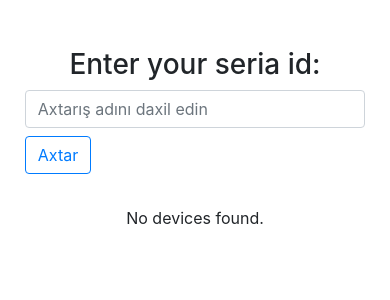
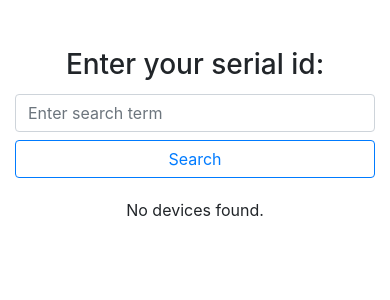
Before and after one commit to SamirAlizada/Multifactioring-Tracking, a Django app: page / in a window 390 px wide. Shown: the part 56-356 px from the top of the page. Run offline with Django 4.2, Linux system fonts and the light colour scheme; some libraries are stand-ins or nearby versions.

Commit message:
become a responsive

```diff
--- a/templates/repairs/searched_device.html
+++ b/templates/repairs/searched_device.html
@@ -30,15 +30,19 @@
 
 {% include 'navbar.html' %}
 
-
 <body>
-    <div class="container d-flex justify-content-center align-items-center mt-5">
-        <div class="text-center">
-            <h3>Enter your seria id:</h3>
+    <div class="container mt-5">
+        <div class="row justify-content-center">
+            <div class="col-md-8 text-center">
+                <h3>Enter your serial id:</h3>
                 <form method="GET" class="mb-3">
-                <div class="form-inline mb-4">
-                    <input type="text" name="q" class="form-control mr-sm-2" placeholder="Axtarış adını daxil edin">
-                    <button class="btn btn-outline-primary my-2 my-sm-0" type="submit">Axtar</button>
+                    <div class="form-row align-items-center">
+                        <div class="col-sm-8 my-1">
+                            <input type="text" name="q" class="form-control" placeholder="Enter search term">
+                        </div>
+                        <div class="col-sm-4 my-1">
+                            <button class="btn btn-outline-primary btn-block" type="submit">Search</button>
+                        </div>
                     </div>
                 </form>
 
@@ -70,6 +74,7 @@
                 {% endif %}
             </div>
         </div>
+    </div>
     <script src="https://code.jquery.com/jquery-3.5.1.slim.min.js"></script>
     <script src="https://cdn.jsdelivr.net/npm/@popperjs/core@2.9.3/dist/umd/popper.min.js"></script>
     <script src="https://stackpath.bootstrapcdn.com/bootstrap/4.5.2/js/bootstrap.min.js"></script>
```
Lines whose indentation alone changed are shown as unchanged.
